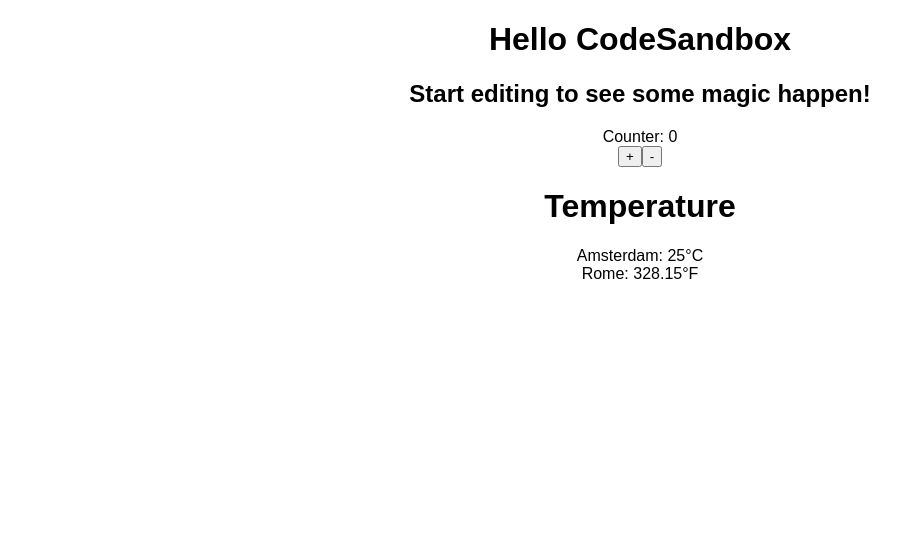
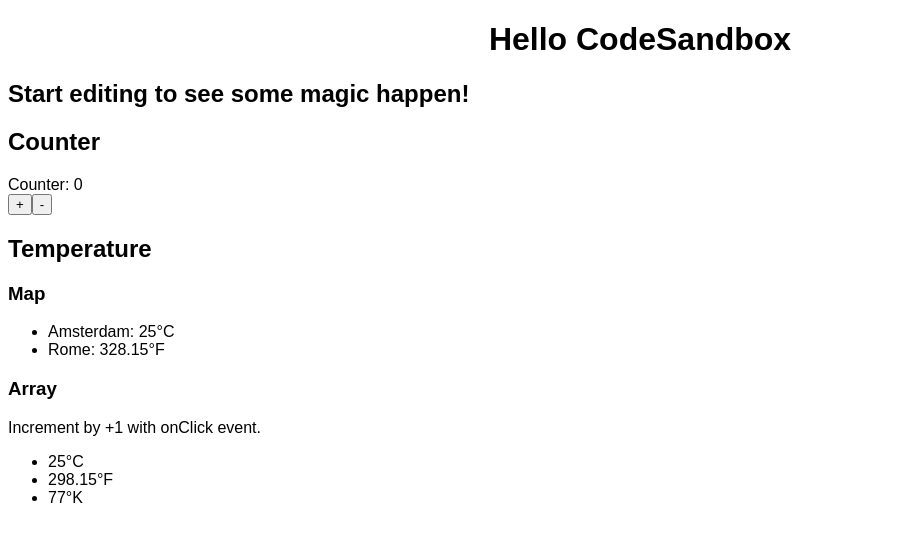
Before and after one commit to eovares/amazing-snowflake, a React (Create React App) app: page / in a window 1280 px wide. Shown: the top 542 px of the page, without its empty margins (0-924 px from the left). Built offline with nearby package versions, Linux system fonts and the light colour scheme.

Commit message:
Added temperature increment and array observable

```diff
--- a/src/App.tsx
+++ b/src/App.tsx
@@ -1,9 +1,12 @@
-import * as React from "react";
-import "./styles.css";
-import Counter from "./counter/Counter";
-import countState from "./counter/CounterStore";
-import Temperature from "./temperature/Temperature";
-import temperatureByCity from "./temperature/TemperatureMapStore";
+import * as React from 'react';
+import './styles.css';
+import Counter from './counter/Counter';
+import countState from './counter/CounterStore';
+import Temperature from './temperature/Temperature';
+import {
+  temperatureByCity,
+  temperatureArray
+} from './temperature/TemperatureCollectionStore';
 
 // import DevTools from "mobx-react-devtools";
 // <DevTools />
@@ -14,7 +17,10 @@ export default function App() {
       <h1>Hello CodeSandbox</h1>
       <h2>Start editing to see some magic happen!</h2>
       <Counter store={countState} />
-      <Temperature temperatures={temperatureByCity} />
+      <Temperature
+        temperaturesMap={temperatureByCity}
+        temperaturesArray={temperatureArray}
+      />
     </div>
   );
 }
--- a/src/counter/Counter.tsx
+++ b/src/counter/Counter.tsx
@@ -1,5 +1,5 @@
-import { observer } from "mobx-react";
-import * as React from "react";
+import { observer } from 'mobx-react';
+import * as React from 'react';
 // import * as ReactDOM from "react-dom";
 // import { observable } from "mobx";
 // import { Component } from "react";
@@ -18,6 +18,7 @@ const Counter = observer((props: any) => {
   // render
   return (
     <div>
+      <h2>Counter</h2>
       Counter: {props.store.count} <br />
       <button onClick={handleIncrement}> + </button>
       <button onClick={handleDecrement}> - </button>
--- a/src/styles.css
+++ b/src/styles.css
@@ -1,4 +1,8 @@
 .App {
   font-family: sans-serif;
+  /*text-align: center;*/
+}
+
+h1 {
   text-align: center;
 }
--- a/src/temperature/Temperature.tsx
+++ b/src/temperature/Temperature.tsx
@@ -1,25 +1,63 @@
-import { observer } from "mobx-react";
-import * as React from "react";
+import { observer } from 'mobx-react';
+import * as React from 'react';
 // import * as ReactDOM from "react-dom";
 // import { observable } from "mobx";
 // import { Component } from "react";
 
-const Temperature = observer(({ temperatures }) => {
+const Temperature = observer(({ temperaturesMap, temperaturesArray }) => {
   // render
   return (
     <div>
-      <h1>Temperature</h1>
-      <div>
+      <h2>Temperature</h2>
+      <TViewByMap temperatures={temperaturesMap} />
+      <TViewByArray temperatures={temperaturesArray} />
+    </div>
+  );
+});
+
+// Display mapper temperatures
+const TViewByMap = observer(({ temperatures }) => {
+  // render
+  return (
+    <>
+      <h3>Map</h3>
+      <ul>
         {[...temperatures.entries()].map(([city, temperature]) => {
           return (
-            <div key={city + temperature}>
+            <li key={city + temperature}>
               {city}: {temperature.temperature}
-            </div>
+            </li>
           );
         })}
-      </div>
-    </div>
+      </ul>
+    </>
   );
+});
+
+// Display array temperatures
+const TViewByArray = observer(({ temperatures }) => {
+  // render
+  return (
+    <>
+      <h3>Array</h3>
+      <p> Increment by +1 with onClick event.</p>
+      <ul>
+        {temperatures.map(t => (
+          <TViewByValue key={t.id} temperature={t} />
+        ))}
+      </ul>
+    </>
+  );
+});
+
+// Display temperature value from array
+const TViewByValue = observer(({ temperature }) => {
+  // increment value
+  const handleIncrement = () => {
+    temperature.increment();
+  };
+
+  return <li onClick={handleIncrement}>{temperature.temperature}</li>;
 });
 
 export default Temperature;
--- /dev/null
+++ b/src/temperature/TemperatureCollectionStore.ts
@@ -0,0 +1,32 @@
+import { observable } from 'mobx';
+import TemperatureStore from './TemperatureStore';
+import { TemperatureTypes } from './TemperatureTypes';
+
+const temperatureByCity = observable(
+  new Map([
+    ['Amsterdam', new TemperatureStore(25, TemperatureTypes.Celsius)],
+    ['Rome', new TemperatureStore(55, TemperatureTypes.Fahrenheit)]
+  ])
+);
+
+const temperatureArray = observable(
+  new Array(
+    new TemperatureStore(25, TemperatureTypes.Celsius),
+    new TemperatureStore(25, TemperatureTypes.Fahrenheit),
+    new TemperatureStore(25, TemperatureTypes.Kelvin)
+  )
+);
+
+export { temperatureByCity, temperatureArray };
+
+/*
+return new Map([
+      ["City1", new TemperatureStore(25, TemperatureTypes.Celsius)],
+      ["City2", new TemperatureStore(55, TemperatureTypes.Fahrenheit)]
+    ]);
+
+
+// For array
+
+const temps = oberser
+*/
--- a/src/temperature/TemperatureMapStore.ts
+++ /dev/null
@@ -1,19 +0,0 @@
-import { observable } from "mobx";
-import TemperatureStore from "./TemperatureStore";
-import { TemperatureTypes } from "./TemperatureTypes";
-
-const temperatureByCity = observable(
-  new Map([
-    ["Amsterdam", new TemperatureStore(25, TemperatureTypes.Celsius)],
-    ["Rome", new TemperatureStore(55, TemperatureTypes.Fahrenheit)]
-  ])
-);
-
-export default temperatureByCity;
-
-/*
-return new Map([
-      ["City1", new TemperatureStore(25, TemperatureTypes.Celsius)],
-      ["City2", new TemperatureStore(55, TemperatureTypes.Fahrenheit)]
-    ]);
-*/
--- a/src/temperature/TemperatureStore.ts
+++ b/src/temperature/TemperatureStore.ts
@@ -1,5 +1,5 @@
-import { observable, computed, action } from "mobx";
-import { TemperatureTypes } from "./TemperatureTypes";
+import { observable, computed, action } from 'mobx';
+import { TemperatureTypes } from './TemperatureTypes';
 
 class TemperatureStore {
   @observable unit = TemperatureTypes.Celsius;
@@ -11,24 +11,24 @@ class TemperatureStore {
   }
 
   @computed get temperatureKelvin(): number {
-    console.log("calculating Kelvin");
+    console.log('calculating Kelvin');
     return this.temperatureCelsius * (9 / 5) + 32;
   }
 
   @computed get temperatureFahrenheit(): number {
-    console.log("calculating Kelvin");
+    console.log('calculating Kelvin');
     return this.temperatureCelsius + 273.15;
   }
 
   @computed get temperature(): string {
-    console.log("calculating temperature");
+    console.log('calculating temperature');
 
     if (this.unit === TemperatureTypes.Kelvin) {
-      return this.temperatureKelvin.toString() + "°K";
+      return this.temperatureKelvin.toString() + '°K';
     } else if (this.unit === TemperatureTypes.Fahrenheit) {
-      return this.temperatureFahrenheit.toString() + "°F";
+      return this.temperatureFahrenheit.toString() + '°F';
     } else {
-      return this.temperatureCelsius.toString() + "°C";
+      return this.temperatureCelsius.toString() + '°C';
     }
   }
 
@@ -40,7 +40,12 @@ class TemperatureStore {
     this.temperatureCelsius = degrees;
   }
 
-  @action("Update temperature and unit")
+  @action increment() {
+    this.setCelsius(this.temperatureCelsius + 1);
+    console.log(this.temperatureCelsius);
+  }
+
+  @action('Update temperature and unit')
   setTemperatureAndUnit(degrees: number, unit: TemperatureTypes) {
     this.setUnit(unit);
     this.setCelsius(degrees);
```
